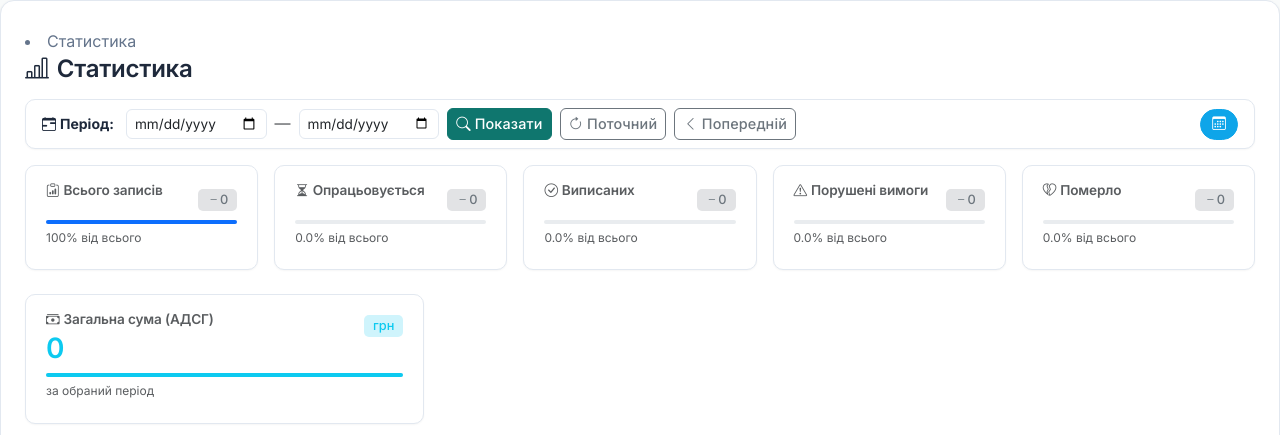
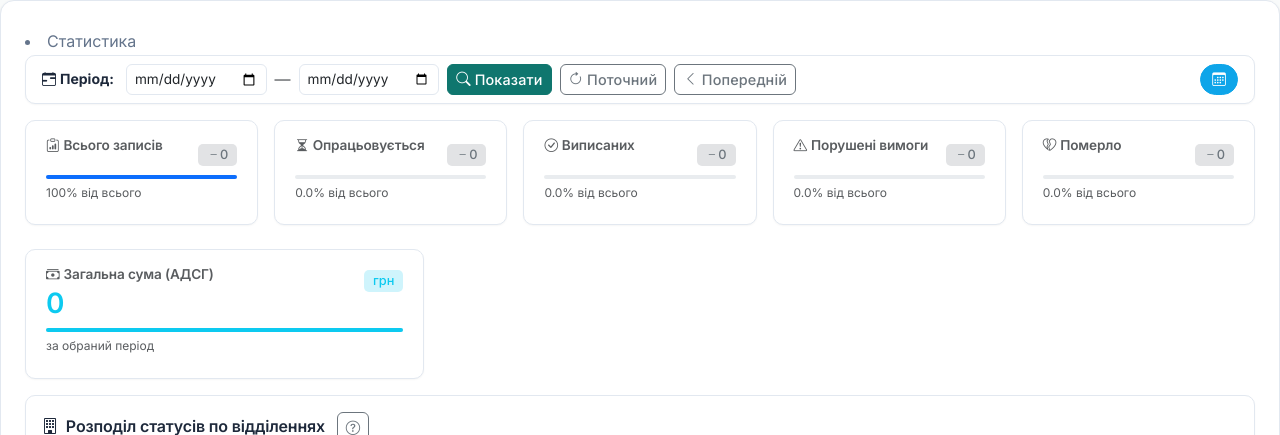
Before and after one commit to Mendela-A/Med-Data, a Flask app: template templates/admin_statistics.html in a window 1280 px wide. Shown: the top 435 px of the page. Run offline with Flask 3, Linux system fonts and the light colour scheme; the template is opened without the code that fills it, so the values that code supplies are empty; some libraries are stand-ins or nearby versions.

Commit message:
fix(statistics): прибрати дублювання h1 на сторінці Статистики
Co-Authored-By: Claude Sonnet 4.6 <noreply@anthropic.com>

```diff
--- a/templates/admin_statistics.html
+++ b/templates/admin_statistics.html
@@ -9,10 +9,6 @@
 {% block container_class %}container-fluid px-4{% endblock %}
 
 {% block content %}
-<div class="d-flex justify-content-between align-items-center mb-3">
-  <h1 class="h4 mb-0"><i class="bi bi-bar-chart-line me-2"></i>Статистика</h1>
-</div>
-
 <!-- Date Range Filter -->
 <div class="card mb-3">
   <div class="card-body py-2">
```
